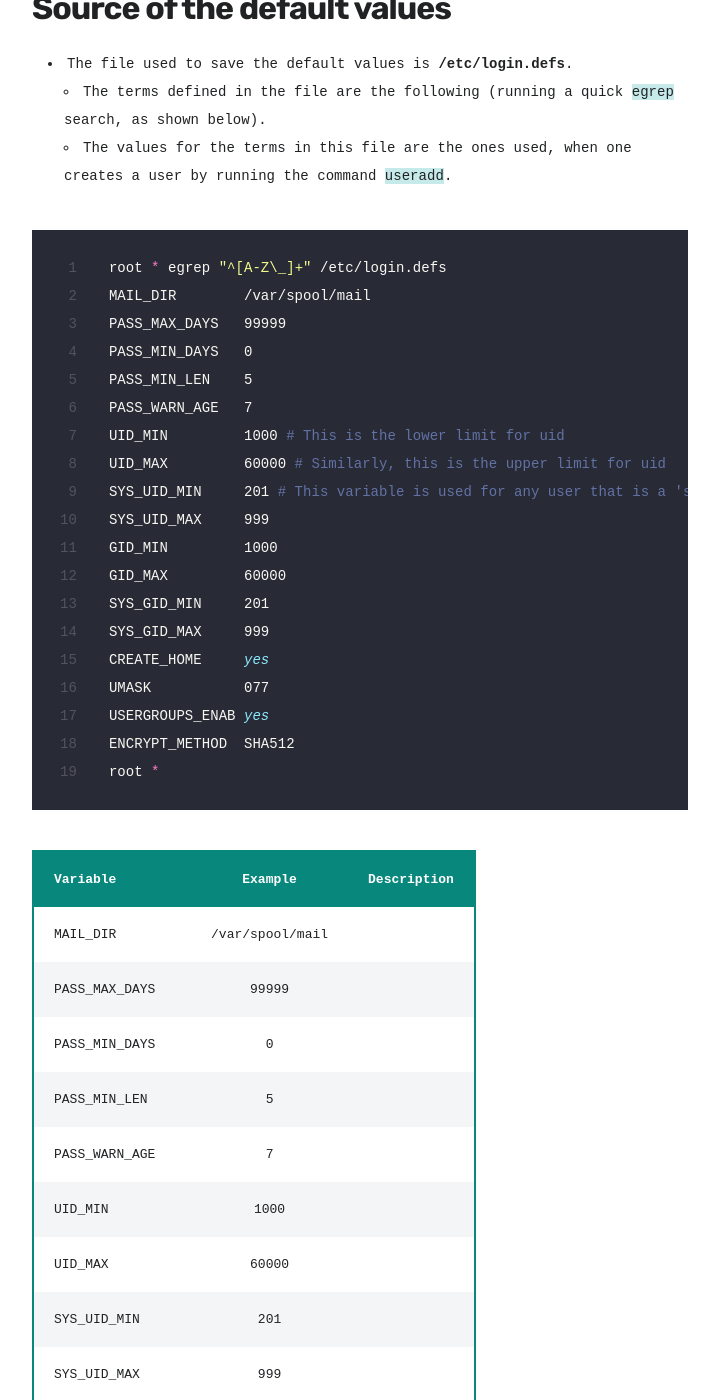
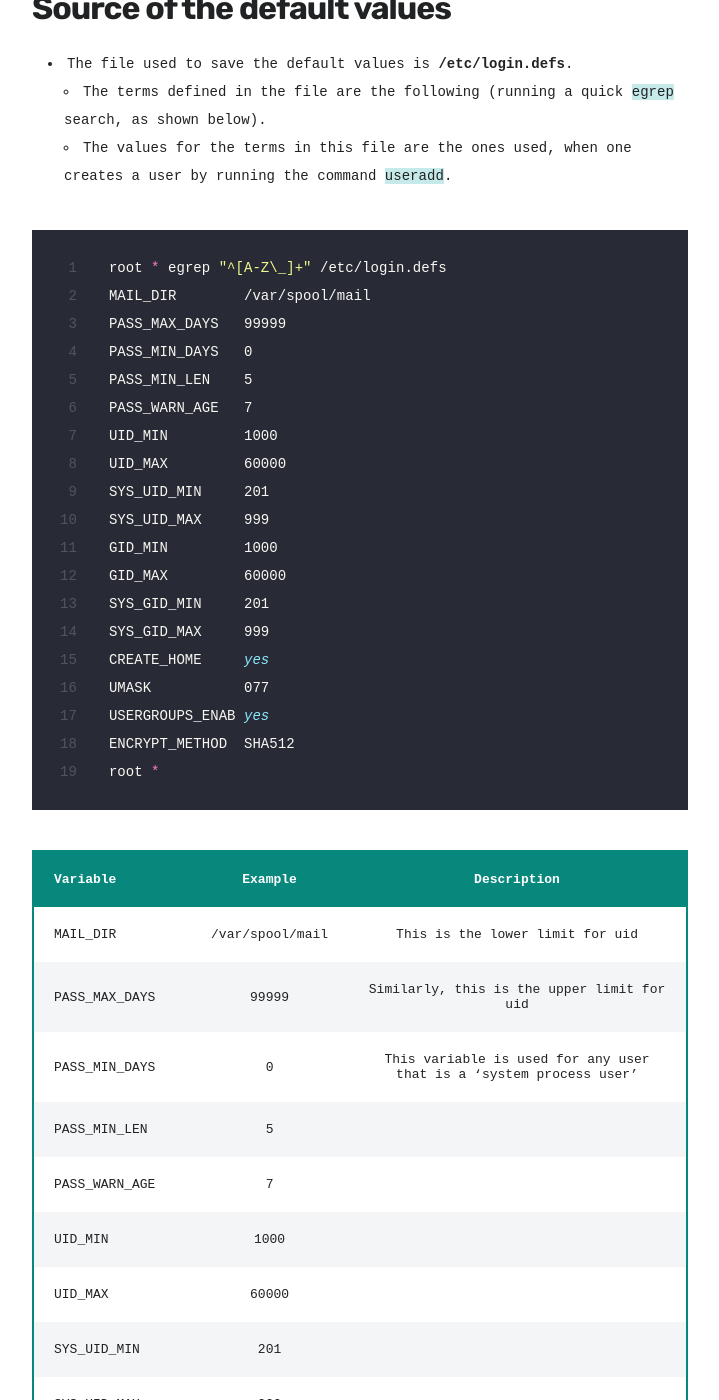
Before and after one commit to kletobias/kletobias.github.io, a Jekyll site: the page built from _projects/Chapter_5-5.md, in a window 1280 px wide and 1400 px high, scrolled down 2145 px. Shown: the whole window, without its empty margins (38-757 px from the left). Built offline with Jekyll 4.4.1, drawn with Linux system fonts in a browser that asks for light colours; nearby versions of some CDN libraries; some web fonts are replaced; some of the changed lines change nothing that is shown.

Commit message:
updating module5 for the website

````diff
--- a/_projects/Chapter_5-5.md
+++ b/_projects/Chapter_5-5.md
@@ -39,9 +39,9 @@ PASS_MAX_DAYS   99999
 PASS_MIN_DAYS   0
 PASS_MIN_LEN    5
 PASS_WARN_AGE   7
-UID_MIN         1000 # This is the lower limit for uid
-UID_MAX         60000 # Similarly, this is the upper limit for uid
-SYS_UID_MIN     201 # This variable is used for any user that is a 'system process user'
+UID_MIN         1000
+UID_MAX         60000
+SYS_UID_MIN     201
 SYS_UID_MAX     999
 GID_MIN         1000
 GID_MAX         60000
@@ -54,24 +54,24 @@ ENCRYPT_METHOD  SHA512
 root *
 ```
 
-| Variable        |       Example	        |Description |
-|-----------------|:---------------------:|:---: |
-| MAIL_DIR        |   /var/spool/mail 	   |  |
-| PASS_MAX_DAYS   |   99999           	   |  |
-| PASS_MIN_DAYS   |   0               	   |  |
-| PASS_MIN_LEN    |   5               	   |  |
-| PASS_WARN_AGE   |   7               	   |  |
-| UID_MIN         |   1000            	   |  |
-| UID_MAX         |   60000           	   |  |
-| SYS_UID_MIN     |   201             	   |  |
-| SYS_UID_MAX     |   999             	   |  |
-| GID_MIN         |   1000            	   |  |
-| GID_MAX         |   60000           	   |  |
-| SYS_GID_MIN     |   201             	   |  |
-| SYS_GID_MAX     |   999             	   |  |
-| CREATE_HOME     |   yes             	   |  |
-| UMASK           |   077             	   |  |
-| USERGROUPS_ENAB |   yes             	   |  |
-| ENCRYPT_METHOD  |   SHA512          	   |  |
+| Variable        |     Example	      |                            Description                             |
+|-----------------|:-----------------:|:------------------------------------------------------------------:|
+| MAIL_DIR        | /var/spool/mail 	 |                  This is the lower limit for uid                   |
+| PASS_MAX_DAYS   | 99999           	 |             Similarly, this is the upper limit for uid             |
+| PASS_MIN_DAYS   | 0               	 | This variable is used for any user that is a 'system process user' |
+| PASS_MIN_LEN    | 5               	 |                                                                    |
+| PASS_WARN_AGE   | 7               	 |                                                                    |
+| UID_MIN         | 1000            	 |                                                                    |
+| UID_MAX         | 60000           	 |                                                                    |
+| SYS_UID_MIN     | 201             	 |                                                                    |
+| SYS_UID_MAX     | 999             	 |                                                                    |
+| GID_MIN         | 1000            	 |                                                                    |
+| GID_MAX         | 60000           	 |                                                                    |
+| SYS_GID_MIN     | 201             	 |                                                                    |
+| SYS_GID_MAX     | 999             	 |                                                                    |
+| CREATE_HOME     | yes             	 |                                                                    |
+| UMASK           | 077             	 |                                                                    |
+| USERGROUPS_ENAB | yes             	 |                                                                    |
+| ENCRYPT_METHOD  | SHA512          	 |                                                                    |
 
 - The theoretical number of users that can be created is defined by the difference between *UID_MAX* and *UID_MIN*. In the above example a maximum of 59000 users could be created. This relationship between the upper and lower limits for the *UID* values and the theoretical number of users that can be created comes from the fact, that every single *uid* has to be uniq. This variable is a *unique key*.
````
